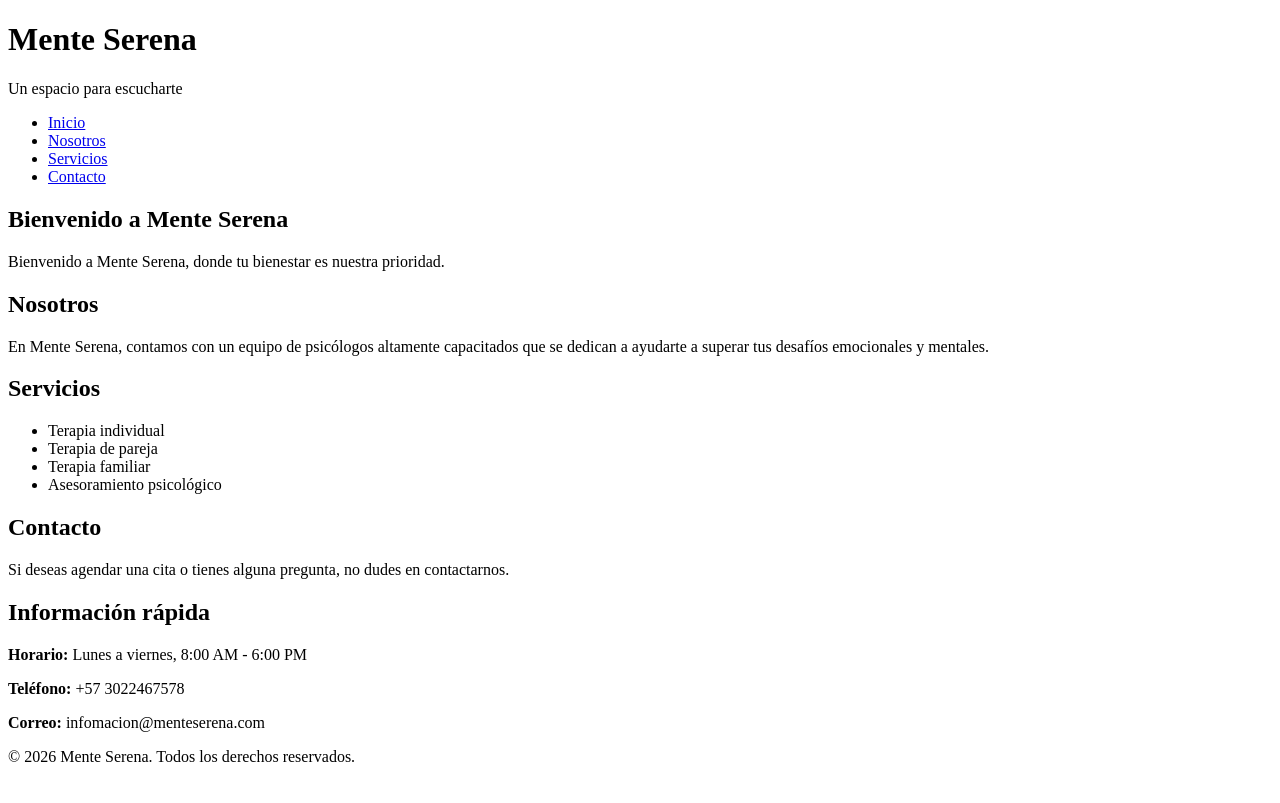
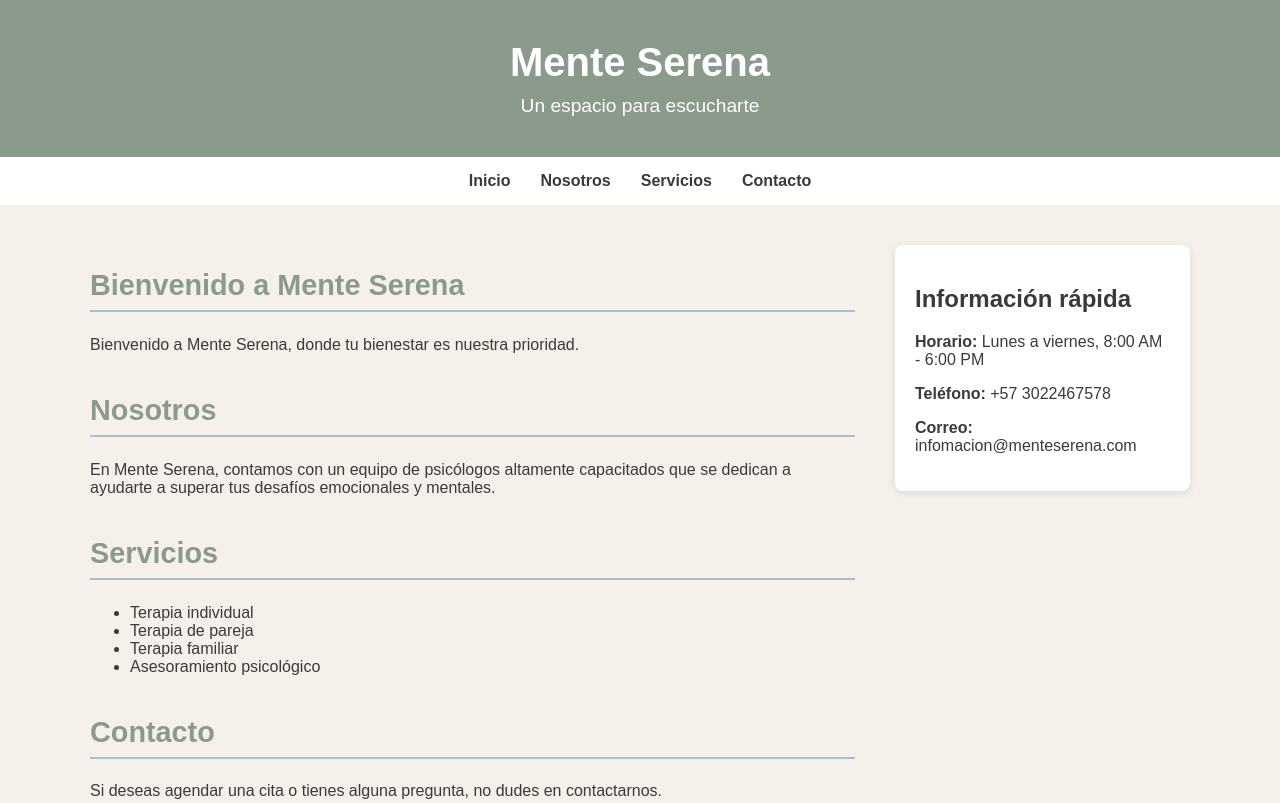
Before and after one commit to Yarisa-crypto/consultorio-psicologia, a plain HTML site: page index.html in a window 1280 px wide. Shown: the top 803 px of the page. Drawn offline with Linux system fonts and the light colour scheme.

Commit message:
style: aplicar paleta de colores y layout con flexbox

```diff
--- a/css/styles.css
+++ b/css/styles.css
@@ -0,0 +1,99 @@
+
+:root{
+    --verde-salvia: #8A9A8B;
+    --beige: #F5F1EA;
+    --blanco: #FFFFFF;
+    --gris-oscuro: #3A3A3A;
+    --azul-suave: #A9C0C9;
+}
+
+body {
+    margin:0;
+    font-family: sans-serif;
+    color: var(--gris-oscuro);
+    background-color: var(--beige);
+}
+
+header{
+    background-color: var(--verde-salvia);
+    color: var(--blanco);
+    text-align: center;
+    padding: 40px 20px;
+}
+
+header h1{
+    margin: 0;
+    font-size: 2.5rem;
+}
+
+header p{
+    margin: 10px 0 0;
+    font-size: 1.2rem;
+}
+
+nav{
+    background-color: var(--blanco);
+}
+
+nav ul{
+    list-style: none;
+    margin: 0;
+    padding: 15px 0;
+    display: flex;
+    justify-content: center;
+    gap: 30px;
+}
+
+nav a{
+    text-decoration: none;
+    color: var(--gris-oscuro);
+    font-weight: bold;
+}
+
+nav a:hover{
+    color: var(--verde-salvia);
+}
+
+main{
+    max-width: 1100px;
+    margin: 0 auto;
+    padding: 40px 20px;
+}
+
+section{
+    margin-bottom: 40px;
+}
+
+section h2{
+    color: var(--verde-salvia);
+    font-size: 1.8rem;
+    border-bottom: 2px solid var(--azul-suave);
+    padding-bottom: 8px;
+}
+
+main{
+    display: flex;
+    gap: 40px;
+    align-items: flex-start;
+}
+
+article{
+    flex: 3;
+}
+
+aside{
+    flex: 1;
+    background-color: var(--blanco);
+    padding: 20px;
+    border-radius: 8px;
+    box-shadow: 0 2px 8px rgba(0, 0, 0, 0.1);
+}
+
+
+footer{
+    background-color: var(--gris-oscuro);
+    color: var(--blanco);
+    text-align:center;
+    padding: 20px;
+    margin-top: 40px;
+}
--- a/index.html
+++ b/index.html
@@ -3,11 +3,10 @@
 <html lang="es">
 
 <head>
-
     <meta charset="UTF-8">
     <meta name="viewport" content="width=device-width, initial-scale=1.0">
     <title>Mente Serena - Consultorio de Psicología</title>
-
+    <link rel="stylesheet" href="css/styles.css">
 </head>
 
 <body>
```
